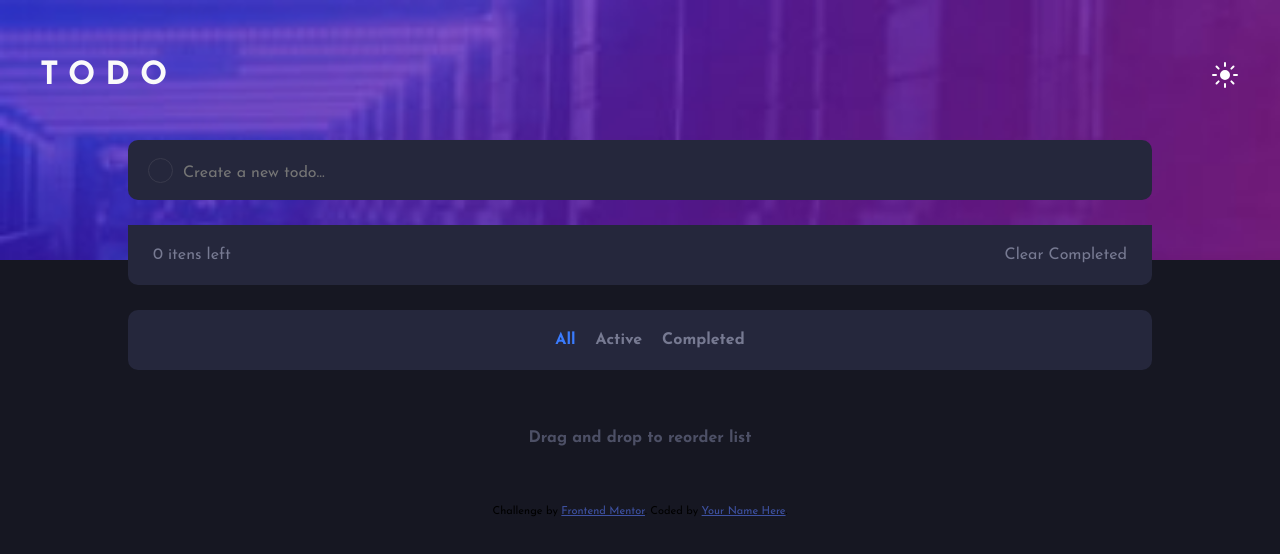
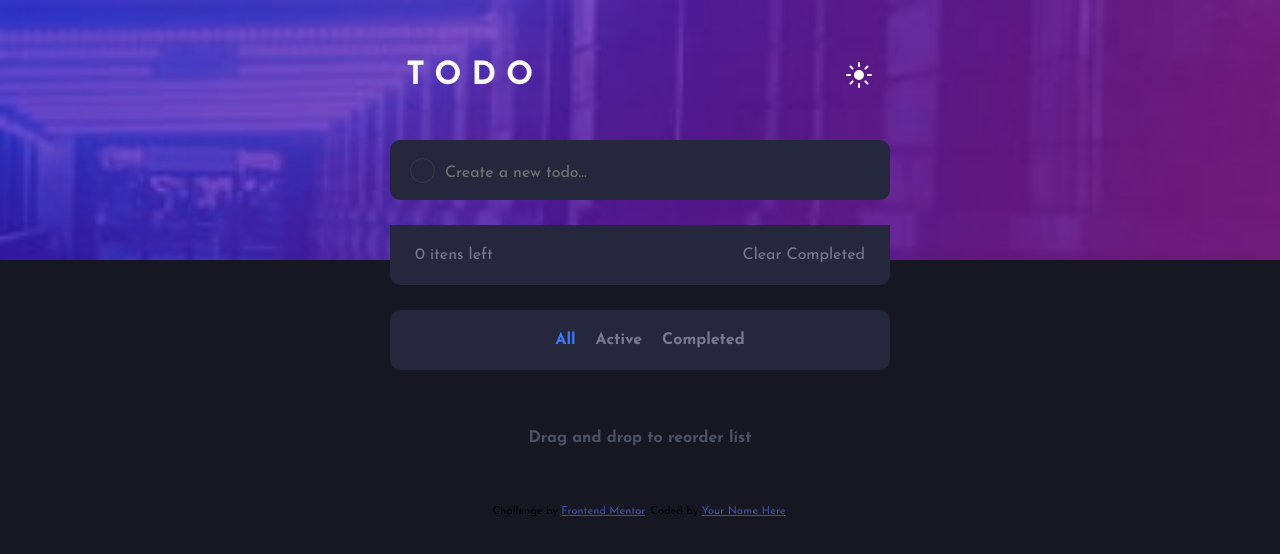
Before and after one commit to MarcosGaiotto/todo-app, a plain HTML site: page index.html in a window 1280 px wide. Drawn offline with Linux system fonts and the light colour scheme.

Commit message:
desktop design added

```diff
--- a/assets/css/style.css
+++ b/assets/css/style.css
@@ -212,3 +212,24 @@ body {
 .attribution a {
      color: hsl(228, 45%, 44%);
 }
+
+
+@media(min-width:600px) {
+    .header-container {
+        align-items: flex-start;
+        justify-content: space-around;
+        padding: 60px 0;
+    }
+
+    .new-todo-container, .todo-list-container, .todo-list-footer-container, .filter-container {
+        width: 500px;
+
+
+    }
+}
+
+@media(min-width:900px) {
+    .header-container {
+        padding: 60px 20%;
+    }
+}
--- a/assets/js/events.js
+++ b/assets/js/events.js
@@ -4,7 +4,6 @@ document.addEventListener('DOMContentLoaded', () => {
     let inputs = document.querySelectorAll(".checkmark-input");
     inputs.forEach( (input) => {
         input.addEventListener("click", () => {
-            console.log("foi");
             checkItem(input);
             updateItensLeftList(input);
         });
```
